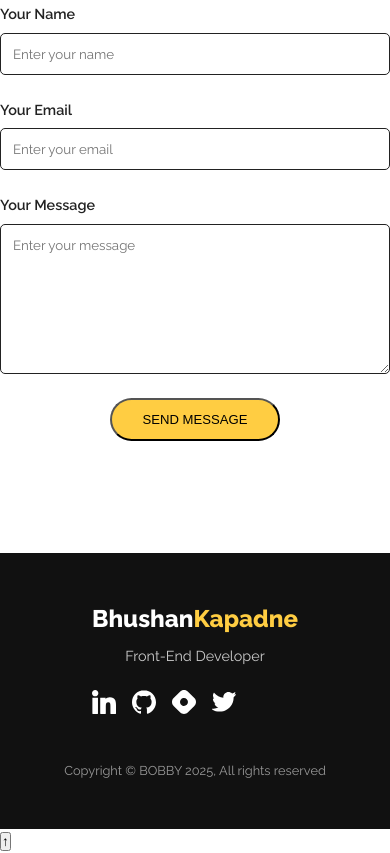
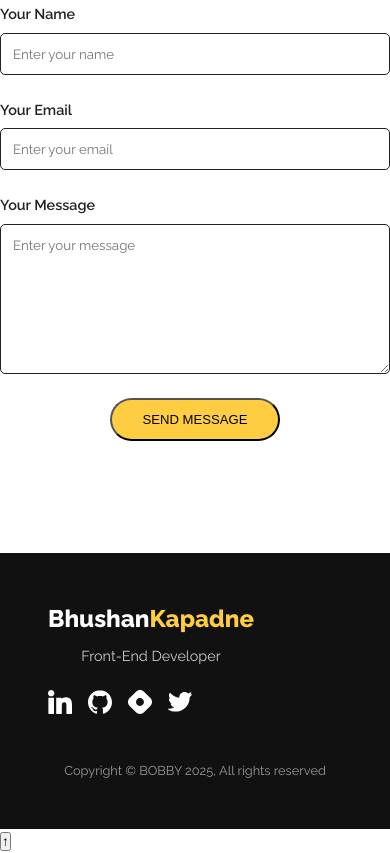
Before and after one commit to bhushankapadneee/PORTFOLIO, a plain HTML site: page index.html in a window 390 px wide. Shown: the part 4822-5675 px from the top of the page. Drawn offline with Linux system fonts and the light colour scheme.

Commit message:
Add styles for footer layout and responsiveness
Added footer styles for layout and responsiveness.

```diff
--- a/css/style.css
+++ b/css/style.css
@@ -613,3 +613,16 @@ h2::selection {
     font-size: 2rem;
   }
 }
+
+
+/* === 11. FOOTER === */
+.footer-top {
+  display: flex;
+  align-items: center;
+  justify-content: space-between;
+  flex-wrap: wrap; /* makes it responsive */
+  width: 100%;
+  max-width: var(--width-medium);
+  margin: 0 auto 1rem auto;
+  padding: 0 1rem;
+}
```
